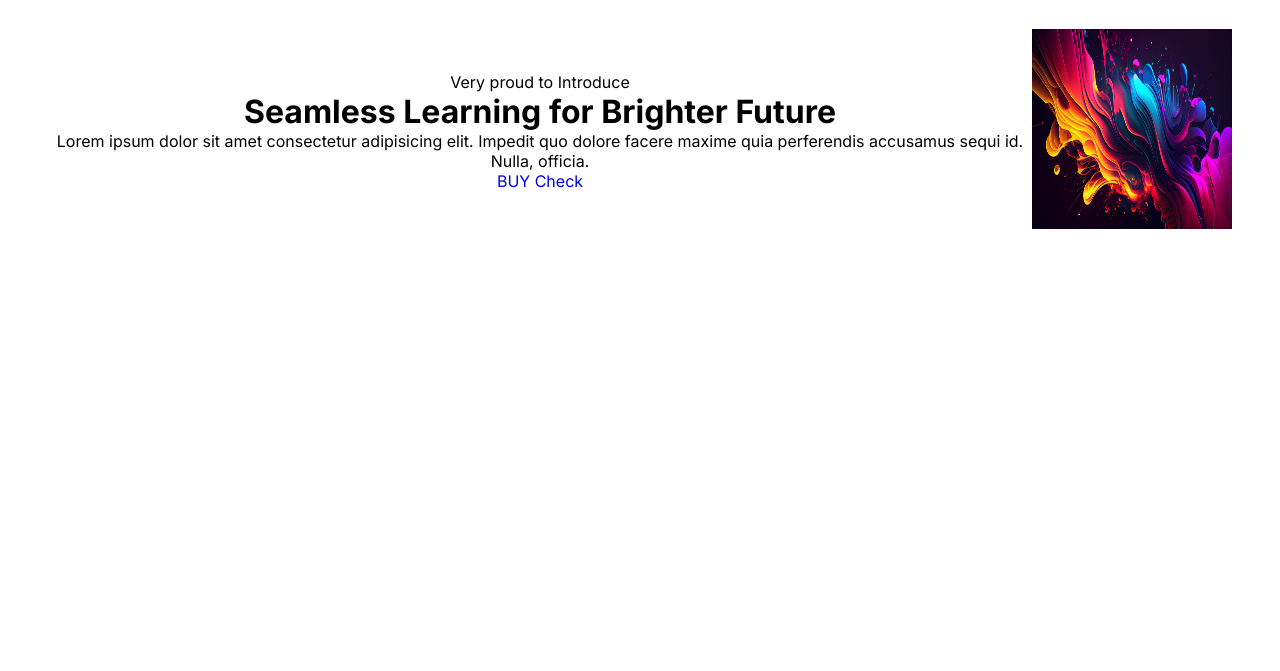
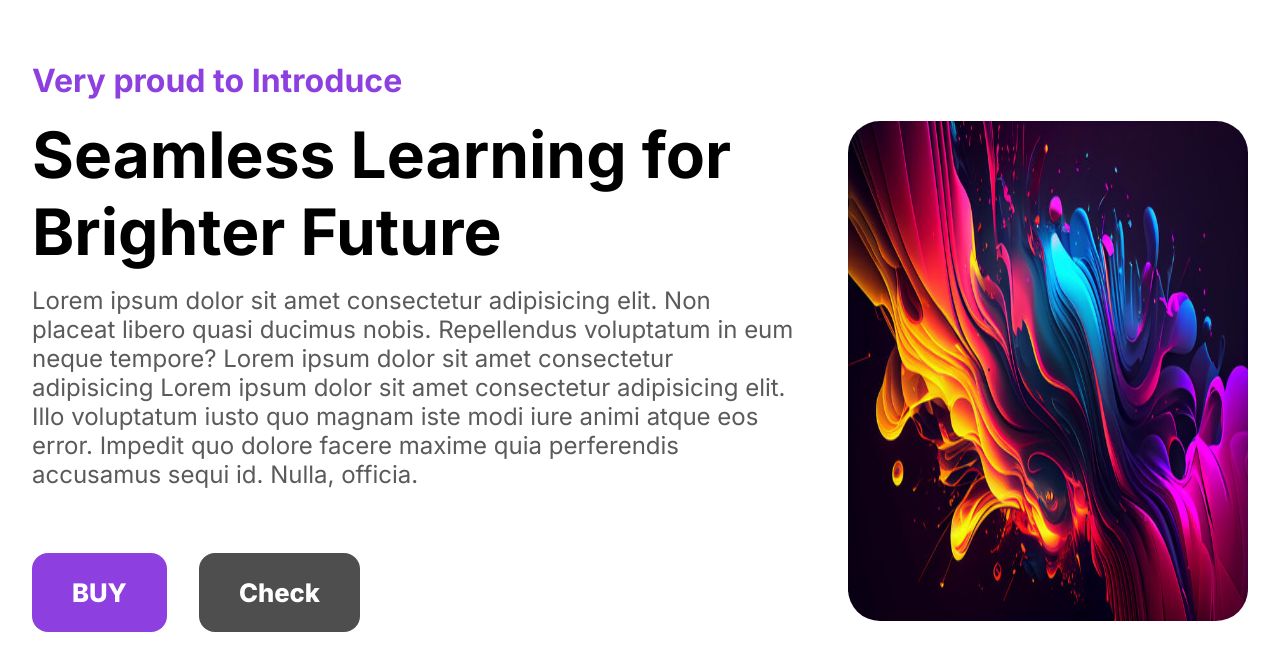
Before and after one commit to Abhinavthakur10/Webdev, a plain HTML site: page CSS/project_2/index.html in a window 1280 px wide. Shown: the part 171-842 px from the top of the page. Drawn offline with Linux system fonts and the light colour scheme.

Commit message:
project 2

```diff
--- a/CSS/project_2/index.html
+++ b/CSS/project_2/index.html
@@ -42,7 +42,10 @@
                 <p class="section-label">Very proud to Introduce</p>
                 <h1 class="section-title">Seamless Learning for Brighter Future</h1>
                 <p class="section-description">
-                    Lorem ipsum dolor sit amet consectetur adipisicing elit. Impedit quo dolore facere maxime quia
+                    Lorem ipsum dolor sit amet consectetur adipisicing elit. Non placeat libero quasi ducimus nobis.
+                    Repellendus voluptatum in eum neque tempore? Lorem ipsum dolor sit amet consectetur adipisicing
+                    Lorem ipsum dolor sit amet consectetur adipisicing elit. Illo voluptatum iusto quo magnam iste modi
+                    iure animi atque eos error. Impedit quo dolore facere maxime quia
                     perferendis accusamus sequi id. Nulla, officia.
                 </p>
                 <div class="button-group">
@@ -52,7 +55,7 @@
             </div>
 
             <div class="right-content">
-                <img src="content image.jpg" alt="not loading"  width="200px" height="200px">
+                <img src="content image.jpg" class="section-image" alt="not loading" width="400px" height="500px">
             </div>
 
         </div>
--- a/CSS/project_2/style.css
+++ b/CSS/project_2/style.css
@@ -96,12 +96,130 @@ body{
         border:none;
     }
 }
+.content{
+    max-width:1580px;
+    max-height:600px;
+
+    margin:0 auto;
+
+}
+
+
 
 
 .main-section{
-    max-width:1580px;
+
     display:flex;
-    flex-direction: row;
+    flex-direction: column;
+    /* padding:1rem; */
+    align-items: center;
+    justify-content: center;
+    margin-top: 3rem;
+    gap:3rem;
+}
+
+.left-content{
+    display:flex;
+    flex-direction:column;
+    justify-content: space-between;
+    gap:1rem;
+    animation: slidefromleft 1s ease forwards;
+    opacity:0;
+
+}
+@keyframes slidefromleft {
+    0%{
+        opacity: 0;
+        transform:translateX(-100%);
+    }
+    100%{
+        opacity:1;
+        transform:translateX(0);
+    }
+}
+
+.section-label{
+    color:rgb(141, 63, 224);
+    font-size: 2rem;
+    font-weight: bold;
+}
+.section-title{
+    font-size:3rem;
     padding:1rem;
+    font-weight:bold;
+
+}
+.section-description{
+    font-size:1.4rem;
+    color:rgb(90, 90, 90);
+    text-align: center;
+}
+.button-group{
+    margin:3rem;
+    display:flex;
+
+}
+.buy-button, .check-button{
+    border: none;
+    font-weight:800;
+    font-size:1.6rem;
+    color:white;
+    background-color:rgb(141, 63, 224);
+    padding:1.5rem  2.5rem;
+    margin:1rem;
+    border-radius: 1rem;
+
+
+}
+.check-button{
+    background-color: #4f4e4e;
+}
+
+.buy-button:hover{
+    background-color: rgb(150, 78, 227);
+}
+.check-button:hover{
+    background-color: #616161;
+}
+
+
+.right-content{
+    display:flex;
+    justify-content: center;
     align-items: center;
+
+
 }
+.section-image{
+    border-radius: 2rem;
+}
+
+@media  screen and (min-width:650px) {
+    .main-section{
+        flex-direction: row;
+    }
+    .left-content{
+        text-align: start;
+    }
+    .section-title{
+        padding:0;
+        font-size:4rem ;
+
+    }
+    .section-description{
+        text-align: start;
+        padding:0;
+        font-size: 1.5rem;
+    }
+    .button-group{
+        text-align: start;
+        padding:0;
+        margin-left:0;
+        gap:2rem;
+    }
+    .buy-button,.check-button{
+        margin:0;
+        gap:1rem;
+    }
+
+}
```
Also changed, not shown: CSS/Cssanimation.html (+1 -1 lines).
